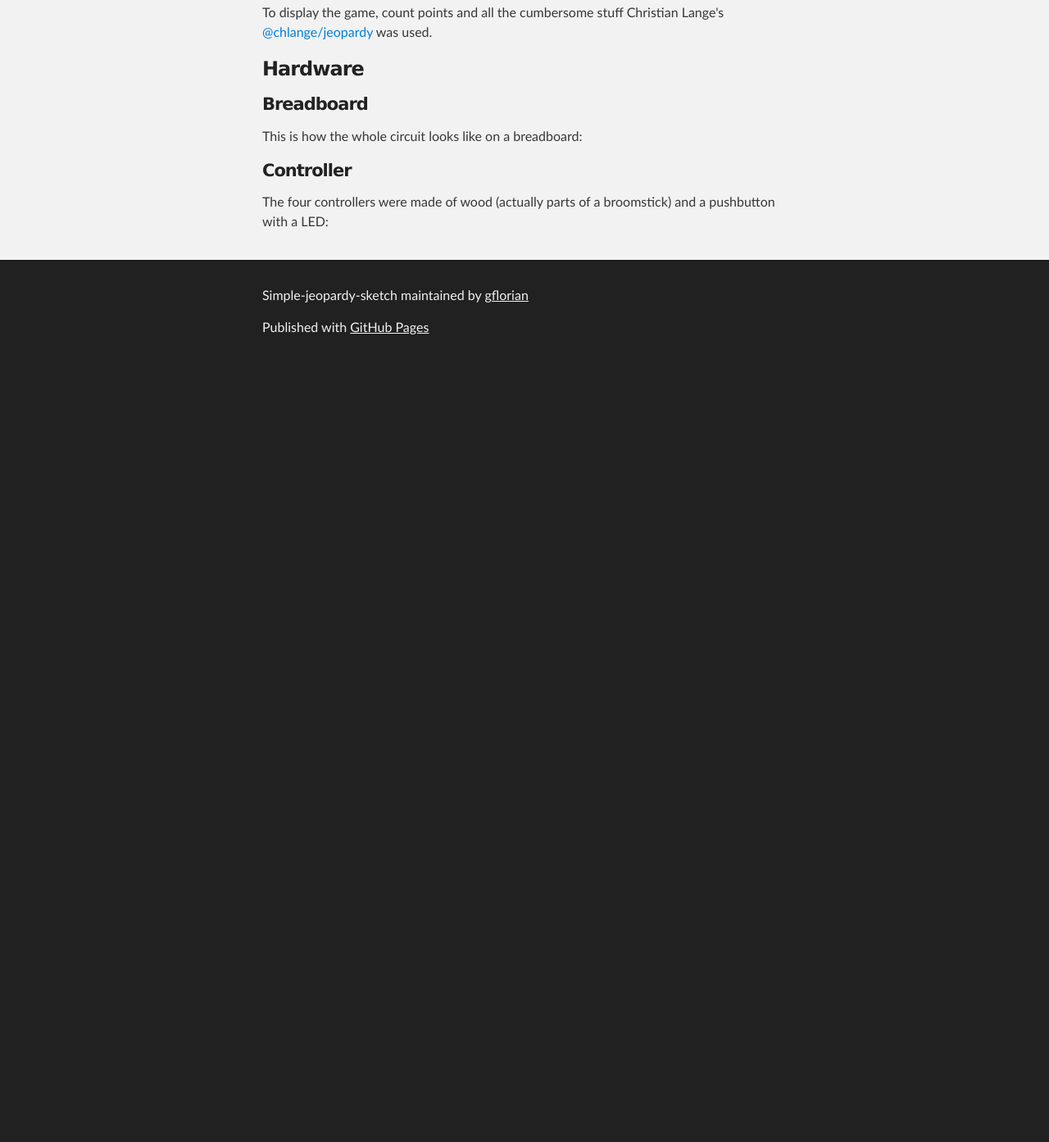
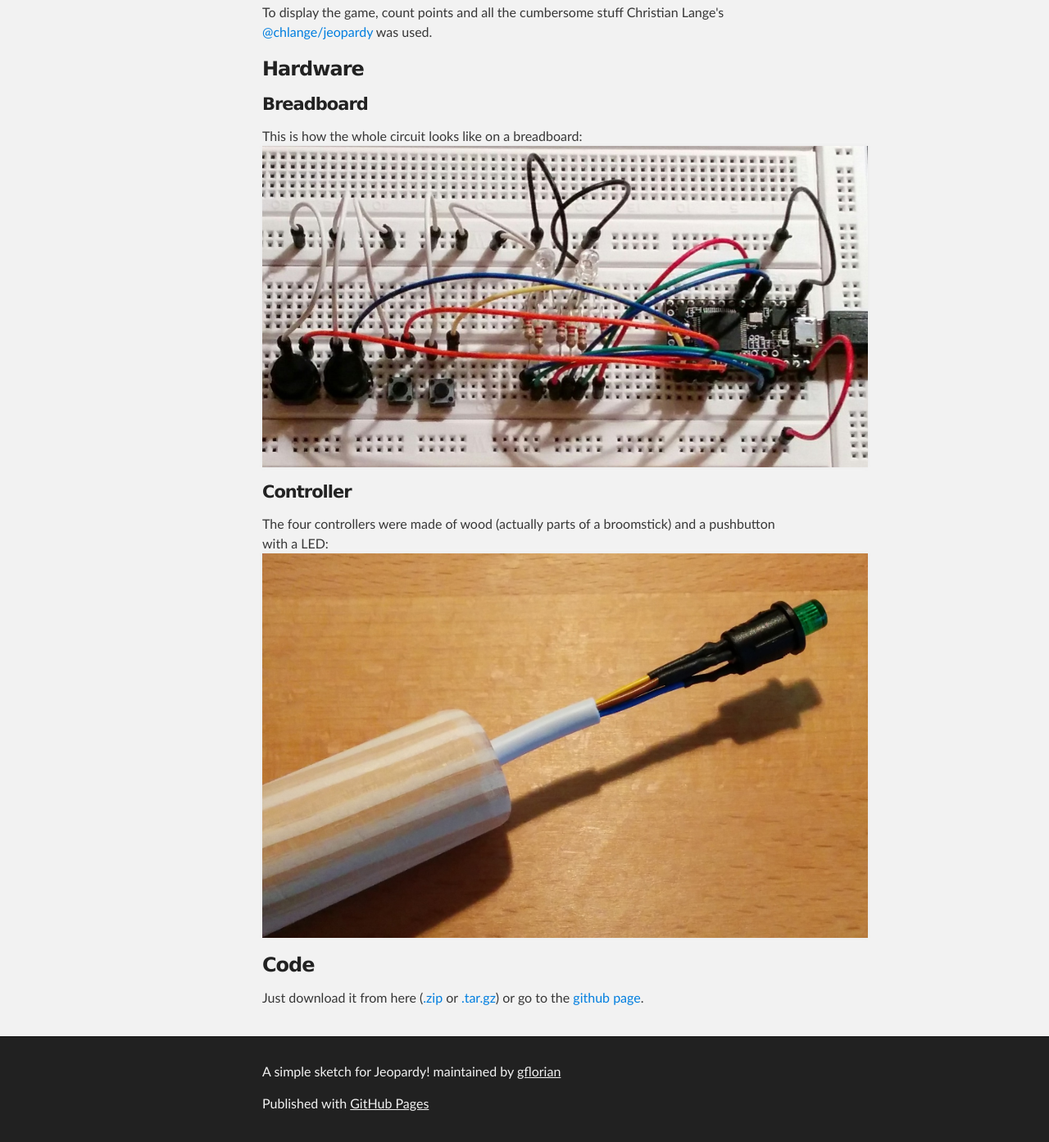
Before and after one commit to gflorian/simple-jeopardy-sketch, a plain HTML site: page index.html in a window 1280 px wide. Shown: the part 523-1916 px from the top of the page at 82% size. Before the commit the page ends 969 px from the top, so only its background shows below. Drawn offline with Linux system fonts and the light colour scheme.

Commit message:
Create gh-pages branch via GitHub

```diff
--- a/index.html
+++ b/index.html
@@ -4,11 +4,11 @@
   <head>
     <meta charset='utf-8' />
     <meta http-equiv="X-UA-Compatible" content="chrome=1" />
-    <meta name="description" content="Simple-jeopardy-sketch : Simple sketch for an Arduino compatible Teensy 3.0 as an input device for a jeopardy game: 4 buttons, 4 LEDs and USB HID" />
+    <meta name="description" content="A simple sketch for Jeopardy! : A Simple sketch for an Arduino compatible Teensy 3.0 as an input device for a Jeopardy! game: 4 buttons, 4 LEDs and USB HID." />
 
     <link rel="stylesheet" type="text/css" media="screen" href="stylesheets/stylesheet.css">
 
-    <title>Simple-jeopardy-sketch</title>
+    <title>A simple sketch for Jeopardy!</title>
   </head>
 
   <body>
@@ -47,19 +47,26 @@
 <h4>
 <a name="breadboard" class="anchor" href="#breadboard"><span class="octicon octicon-link"></span></a>Breadboard</h4>
 
-<p>This is how the whole circuit looks like on a breadboard:</p>
+<p>This is how the whole circuit looks like on a breadboard:
+<img src="http://gflorian.github.io/simple-jeopardy-sketch/images/breadboard_complete.jpg" alt="circuit on a breadboard"></p>
 
 <h4>
 <a name="controller" class="anchor" href="#controller"><span class="octicon octicon-link"></span></a>Controller</h4>
 
-<p>The four controllers were made of wood (actually parts of a broomstick) and a pushbutton with a LED:</p>
+<p>The four controllers were made of wood (actually parts of a broomstick) and a pushbutton with a LED:
+<img src="http://gflorian.github.io/simple-jeopardy-sketch/images/controller_top_explode.jpg" alt="top part of one controller (green)"></p>
+
+<h3>
+<a name="code" class="anchor" href="#code"><span class="octicon octicon-link"></span></a>Code</h3>
+
+<p>Just download it from here (<a href="https://github.com/gflorian/simple-jeopardy-sketch/zipball/master">.zip</a> or <a href="https://github.com/gflorian/simple-jeopardy-sketch/tarball/master">.tar.gz</a>) or go to the <a href="https://github.com/gflorian/simple-jeopardy-sketch">github page</a>.</p>
       </section>
     </div>
 
     <!-- FOOTER  -->
     <div id="footer_wrap" class="outer">
       <footer class="inner">
-        <p class="copyright">Simple-jeopardy-sketch maintained by <a href="https://github.com/gflorian">gflorian</a></p>
+        <p class="copyright">A simple sketch for Jeopardy! maintained by <a href="https://github.com/gflorian">gflorian</a></p>
         <p>Published with <a href="http://pages.github.com">GitHub Pages</a></p>
       </footer>
     </div>
--- a/params.json
+++ b/params.json
@@ -1 +1 @@
-{"name":"Simple-jeopardy-sketch","tagline":"Simple sketch for an Arduino compatible Teensy 3.0 as an input device for a jeopardy game: 4 buttons, 4 LEDs and USB HID","body":"### Jeopardy\r\nIf you don't know the Jeopardy game, go look it up at Wikipedia: [Jeopardy!](https://en.wikipedia.org/wiki/Jeopardy!)\r\n\r\n### Display and game logic\r\nTo display the game, count points and all the cumbersome stuff Christian Lange's @chlange[/jeopardy](https://github.com/chlange/jeopardy) was used.\r\n\r\n### Hardware\r\n#### Breadboard\r\nThis is how the whole circuit looks like on a breadboard:\r\n\r\n\r\n#### Controller\r\nThe four controllers were made of wood (actually parts of a broomstick) and a pushbutton with a LED:\r\n","google":"","note":"Don't delete this file! It's used internally to help with page regeneration."}
+{"name":"A simple sketch for Jeopardy!","tagline":"A Simple sketch for an Arduino compatible Teensy 3.0 as an input device for a Jeopardy! game: 4 buttons, 4 LEDs and USB HID.","body":"### Jeopardy\r\nIf you don't know the Jeopardy game, go look it up at Wikipedia: [Jeopardy!](https://en.wikipedia.org/wiki/Jeopardy!)\r\n\r\n### Display and game logic\r\nTo display the game, count points and all the cumbersome stuff Christian Lange's @chlange[/jeopardy](https://github.com/chlange/jeopardy) was used.\r\n\r\n### Hardware\r\n#### Breadboard\r\nThis is how the whole circuit looks like on a breadboard:\r\n![circuit on a breadboard](http://gflorian.github.io/simple-jeopardy-sketch/images/breadboard_complete.jpg)\r\n\r\n#### Controller\r\nThe four controllers were made of wood (actually parts of a broomstick) and a pushbutton with a LED:\r\n![top part of one controller (green)](http://gflorian.github.io/simple-jeopardy-sketch/images/controller_top_explode.jpg)\r\n\r\n### Code\r\nJust download it from here ([.zip](https://github.com/gflorian/simple-jeopardy-sketch/zipball/master) or [.tar.gz](https://github.com/gflorian/simple-jeopardy-sketch/tarball/master)) or go to the [github page](https://github.com/gflorian/simple-jeopardy-sketch).","google":"","note":"Don't delete this file! It's used internally to help with page regeneration."}
```
